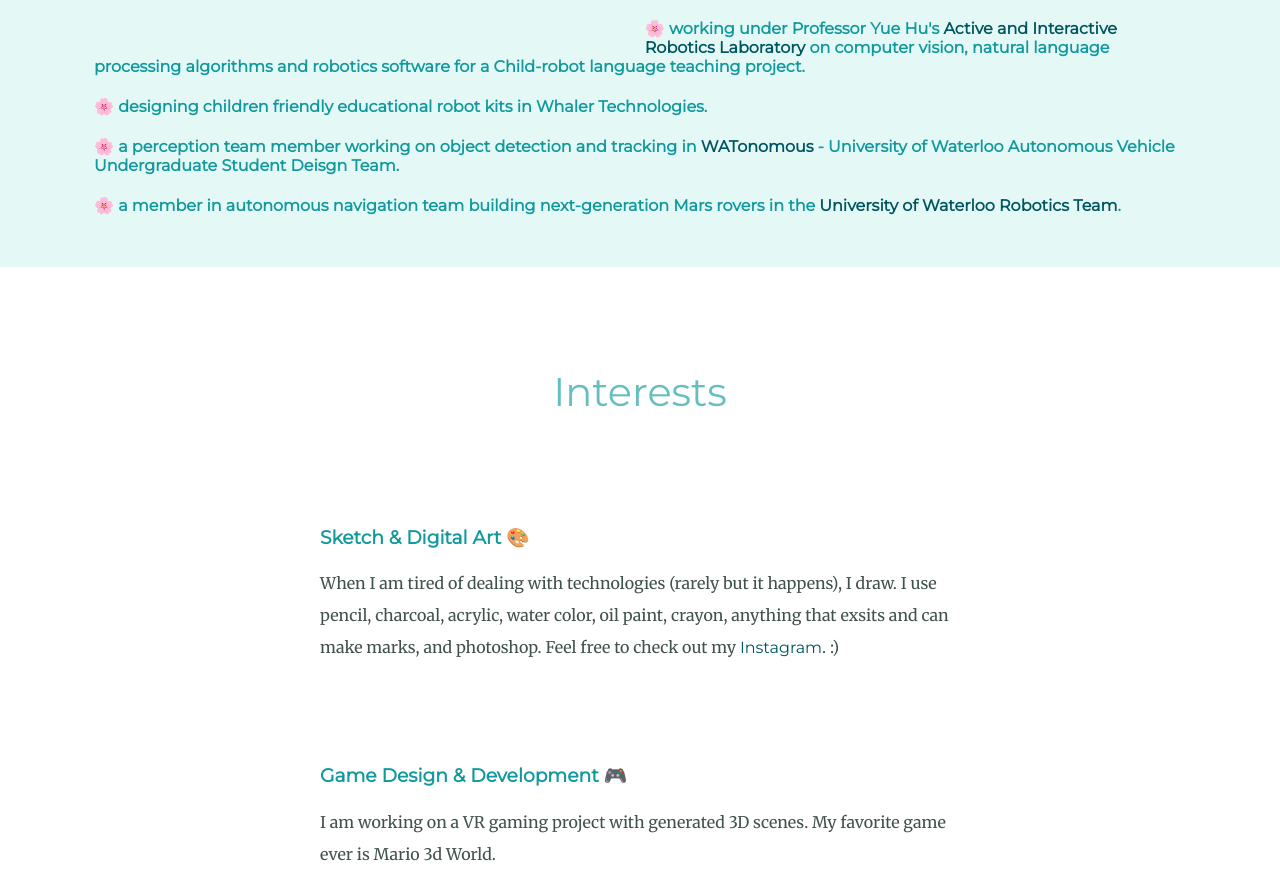
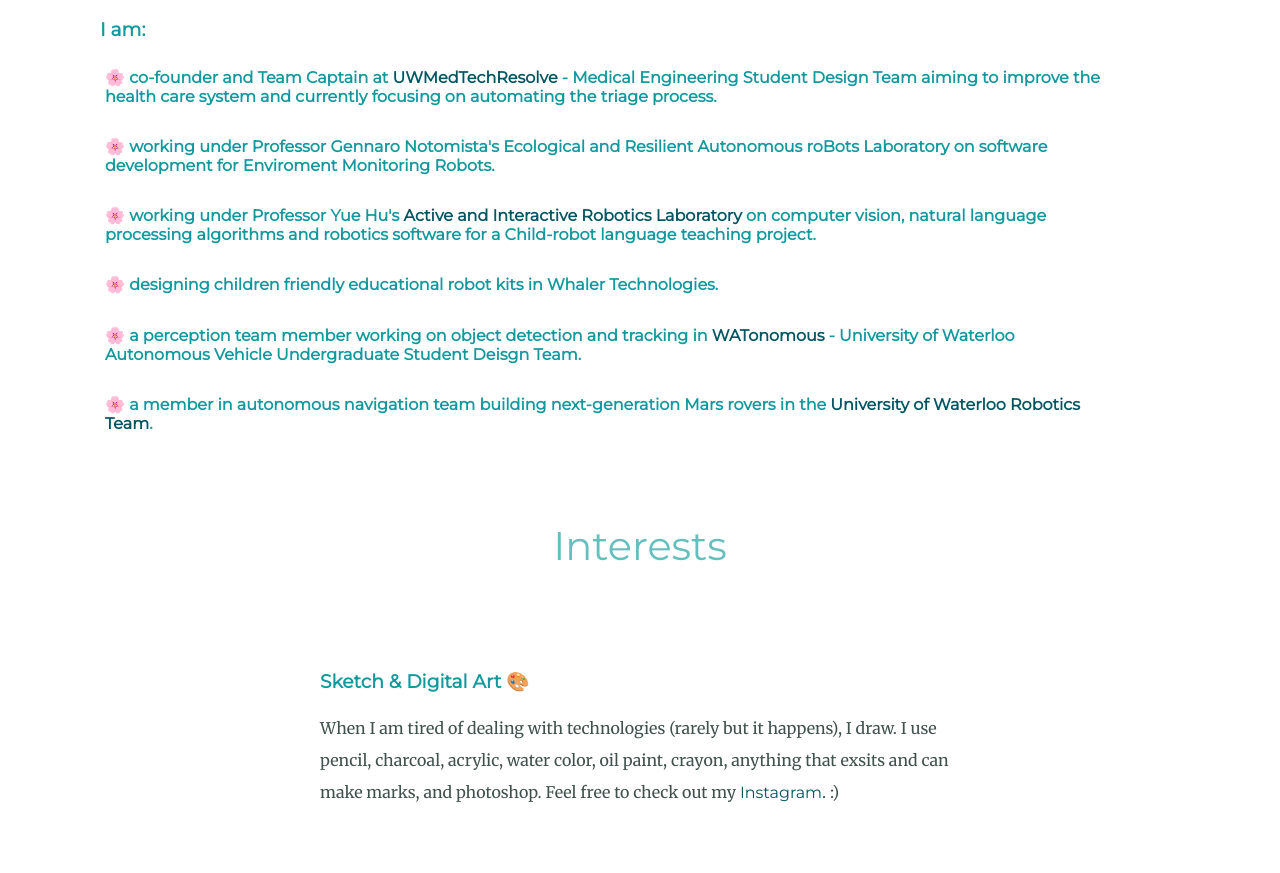
Before and after one commit to ChengTang62/cv, a plain HTML site: page index.html in a window 1280 px wide. Shown: the part 768-1641 px from the top of the page. Drawn offline with Linux system fonts and the light colour scheme.

Commit message:
2022-11-17

```diff
--- a/css/styles.css
+++ b/css/styles.css
@@ -17,12 +17,18 @@
   font-family: 'Montserrat', sans-serif;
   font-size: 2.5rem;
   font-weight: normal;
-  padding-bottom: 10px;
+  padding-top: 50px;
 }
 
 h3 {
   color: #11999E;
   font-family: 'Montserrat', sans-serif;
+}
+
+h4 {
+  color: #11999E;
+  font-family: 'Montserrat', sans-serif;
+  padding: 5px;
 }
 
 p {
@@ -41,7 +47,7 @@
   margin: 100px auto;
 }
 
-a{
+a {
   color: #005660;
   font-family: 'Montserrat', sans-serif;
   text-decoration: none;
@@ -58,7 +64,7 @@
 }
 
 .middle-container {
-  margin: 100px 0;
+  display: inline-block;
 }
 
 .bottom-container {
@@ -98,12 +104,14 @@
   left: 250px;
   bottom: 300px;
 }
+
 .profile-img {
   width: 40%;
   float: left;
   margin-right: 150px;
   margin: 60px;
 }
+
 .code-img {
   width: 25%;
   float: left;
@@ -118,5 +126,10 @@
 
 .profile {
   text-align: left;
-  padding: 30px;
+  padding-left: 100px;
+  width: 80%;
 }
+
+.title-text {
+  padding: 50px;
+}
--- a/index.html
+++ b/index.html
@@ -20,6 +20,11 @@
         <h3>2nd year student @ University of Waterloo Mechatronics Engineering</h4>
           <h3>Co-founder and Intelligent Machine Department Manager @ Whaler Technologies</h4>
       </div>
+    </div>
+  </div>
+
+  <div class="middle-container">
+    <div class="interests">
       <div class="profile">
         <h3>I am: </h3>
         <h4>🌸 co-founder and Team Captain at
@@ -40,11 +45,6 @@
           in the
           <a href="https://www.uwaterloorobotics.com/">University of Waterloo Robotics Team</a>.</h4>
       </div>
-    </div>
-  </div>
-
-  <div class="middle-container">
-    <div class="interests">
       <h2>Interests</h2>
       <div class="skill-row">
         <h3>Sketch & Digital Art 🎨</h3>
```
